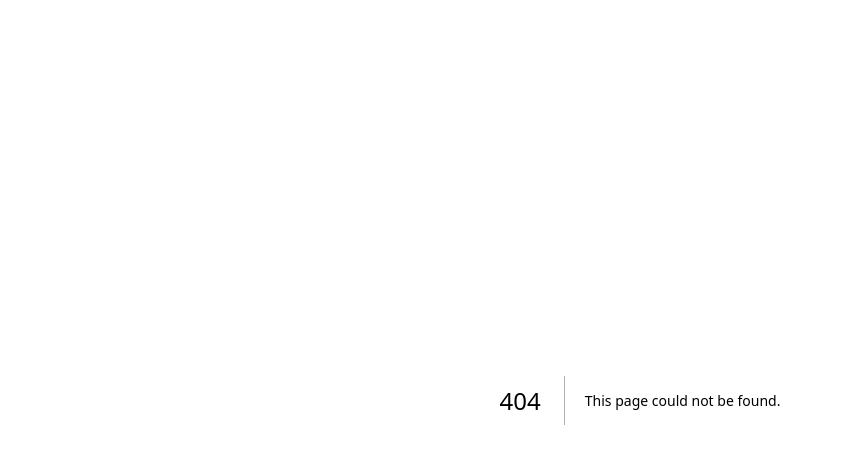
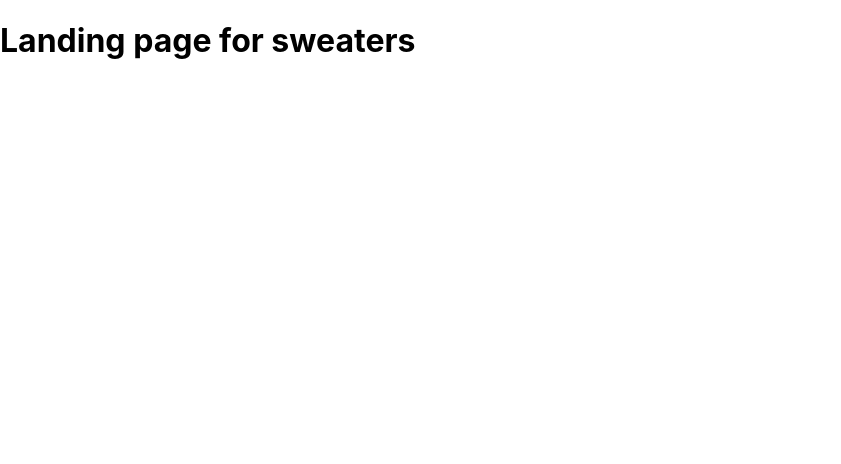
Before and after one commit to Leon-Masakuna/NextJS, a Next.js app: page /product/sweater in a window 1280 px wide. Before the commit this address had no page. Shown: the top 464 px of the page, without its empty margins (0-841 px from the left). Built offline with nearby package versions, Linux system fonts and the light colour scheme.

Commit message:
feat : product sweater page

```diff
--- /dev/null
+++ b/pages/product/sweater.js
@@ -0,0 +1,9 @@
+function Sweater() {
+  return (
+    <>
+      <h1>Landing page for sweaters</h1>
+    </>
+  );
+}
+
+export default Sweater;
```
